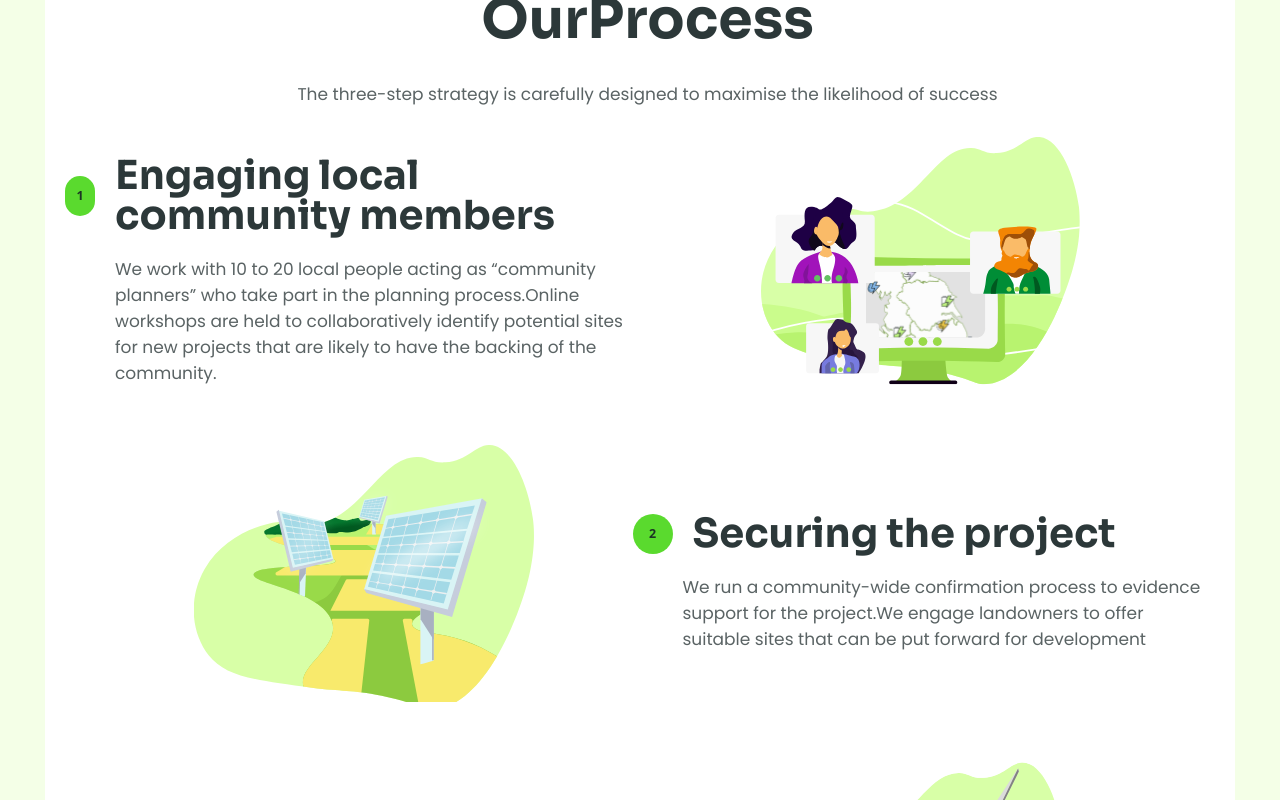
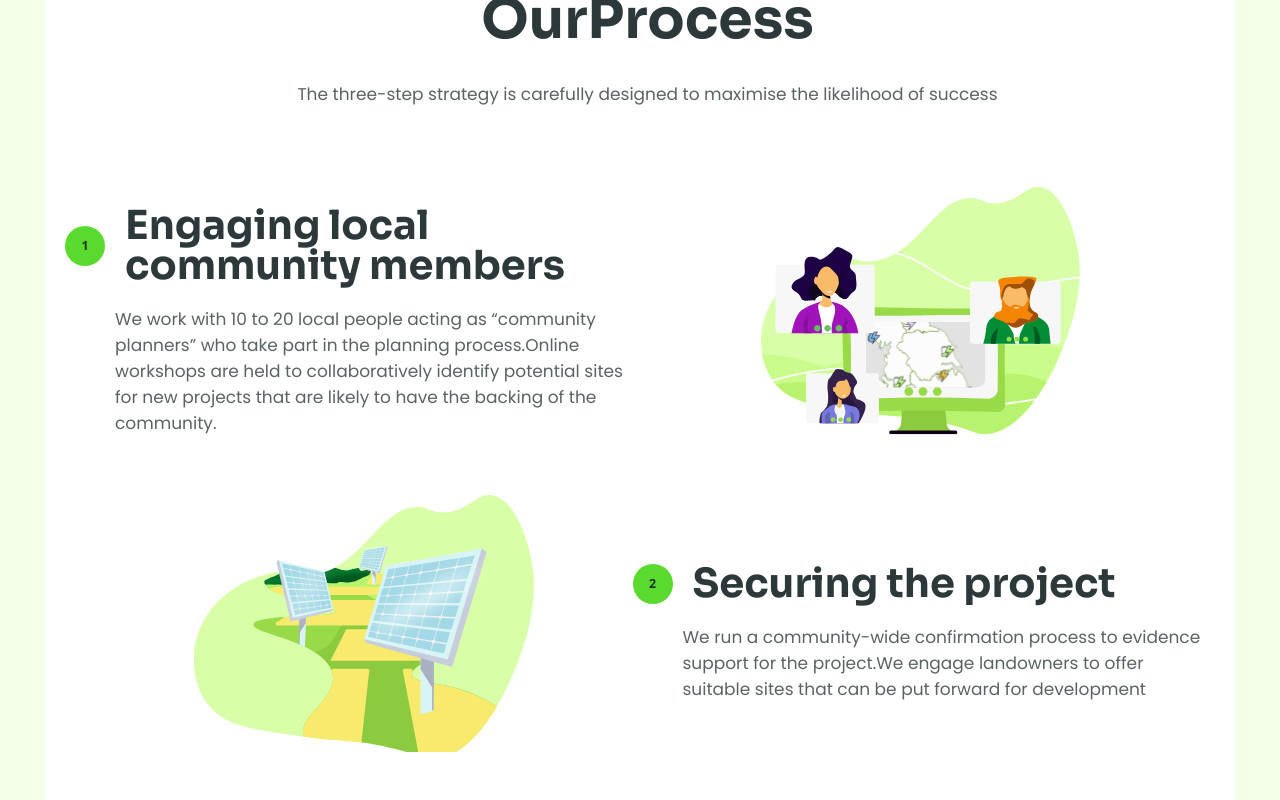
Before and after one commit to elghanbibadr/GoodRenewable, a React (Vite) app: page / in a window 1280 px wide. Shown: the part 3240-4040 px from the top of the page. Built offline with nearby package versions, Linux system fonts and the light colour scheme.

Commit message:
fix the issue on the step number container stretching

```diff
--- a/src/componenet/Ourprocess/OurProcess.jsx
+++ b/src/componenet/Ourprocess/OurProcess.jsx
@@ -7,7 +7,7 @@ const OurProcess = () => {
     <div className='bg-white pt-[10rem] rounded-[2.4rem] pl-6 mt-[10rem] '>
     <div className='md:text-center'>
         <h2 className='mb-10'>OurProcess</h2>
-        <p>The three-step strategy is carefully designed to maximise the likelihood of success</p>
+        <p className='md:mb-20'>The three-step strategy is carefully designed to maximise the likelihood of success</p>
     </div>
     {ourProcessData.map(({id,title,img,text})=>{
         return <OurProcessItem id={id} title={title} img={img} text={text} />
--- a/src/componenet/Ourprocess/OurProcessItem.jsx
+++ b/src/componenet/Ourprocess/OurProcessItem.jsx
@@ -5,8 +5,8 @@ const OurProcessItem = (props) => {
   return (
     <Gridx2>
             <div className={`${props.id==2 ? "col-start-2 row-start-2 " :""} lg:pl-14`}>
-                <div className='lg:flex lg:items-center '>
-                    <div className='bg-green self-auto w-[40px] mt-32 lg:relative lg:right-20  md:mt-0 flex font-bold text-xl text-black justify-center items-center h-[40px] p-2 rounded-full '>
+                <div className='lg:grid lg:grid-cols-[40px__1fr]  '>
+                    <div className='bg-green self-center  w-[40px] mt-32 lg:relative lg:right-20  md:mt-0 flex font-bold text-xl text-black justify-center items-center h-[40px] p-2 rounded-full '>
                         <span>{props.id}</span>
                     </div>
                     <h3 className='my-8 lg:relative lg:right-12 '>{props.title}</h3>
```
